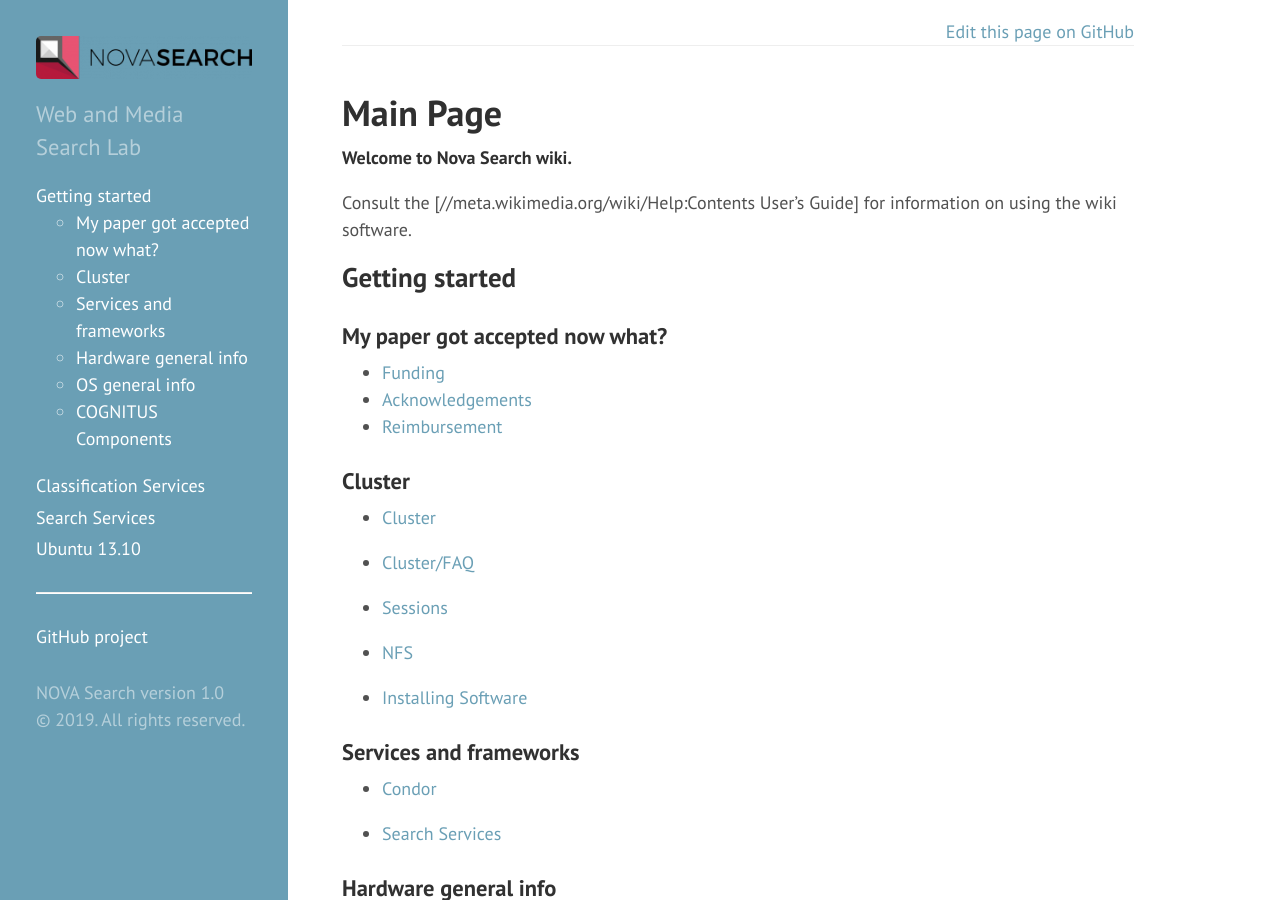
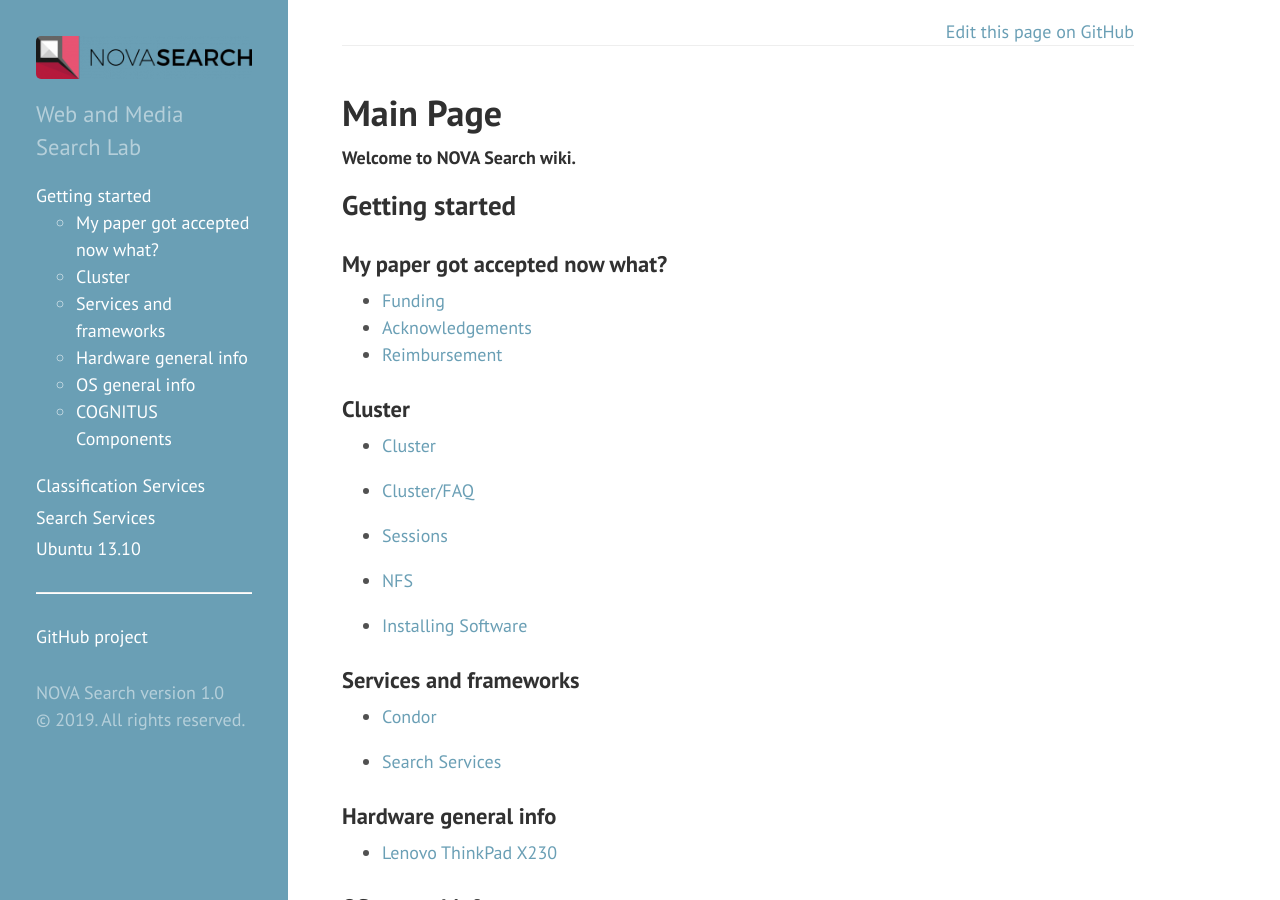
Before and after one commit to novasearch/wiki.novasearch.org, a Jekyll site: the page built from wiki/Main_Page.md, in a window 1280 px wide and 900 px high. Built offline with Jekyll 4.4.1, drawn with Linux system fonts in a browser that asks for light colours.

Commit message:
Update Main_Page.md

```diff
--- a/wiki/Main_Page.md
+++ b/wiki/Main_Page.md
@@ -11,10 +11,7 @@ redirect_from:
  - wiki/Biopython
 ---
 
-**Welcome to Nova Search wiki.**
-
-Consult the \[//meta.wikimedia.org/wiki/Help:Contents User's Guide\] for
-information on using the wiki software.
+**Welcome to NOVA Search wiki.**
 
 Getting started
 ---------------
```
